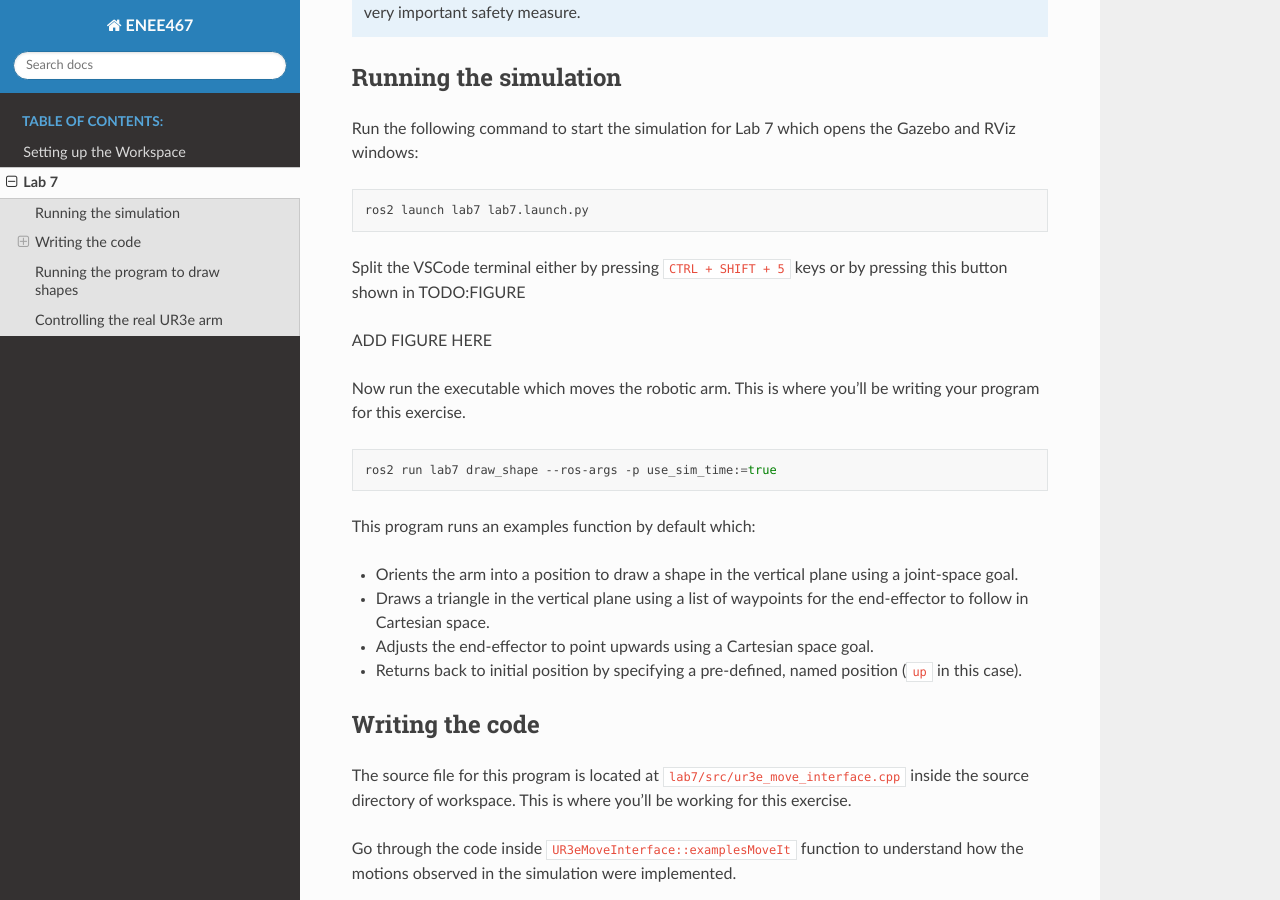
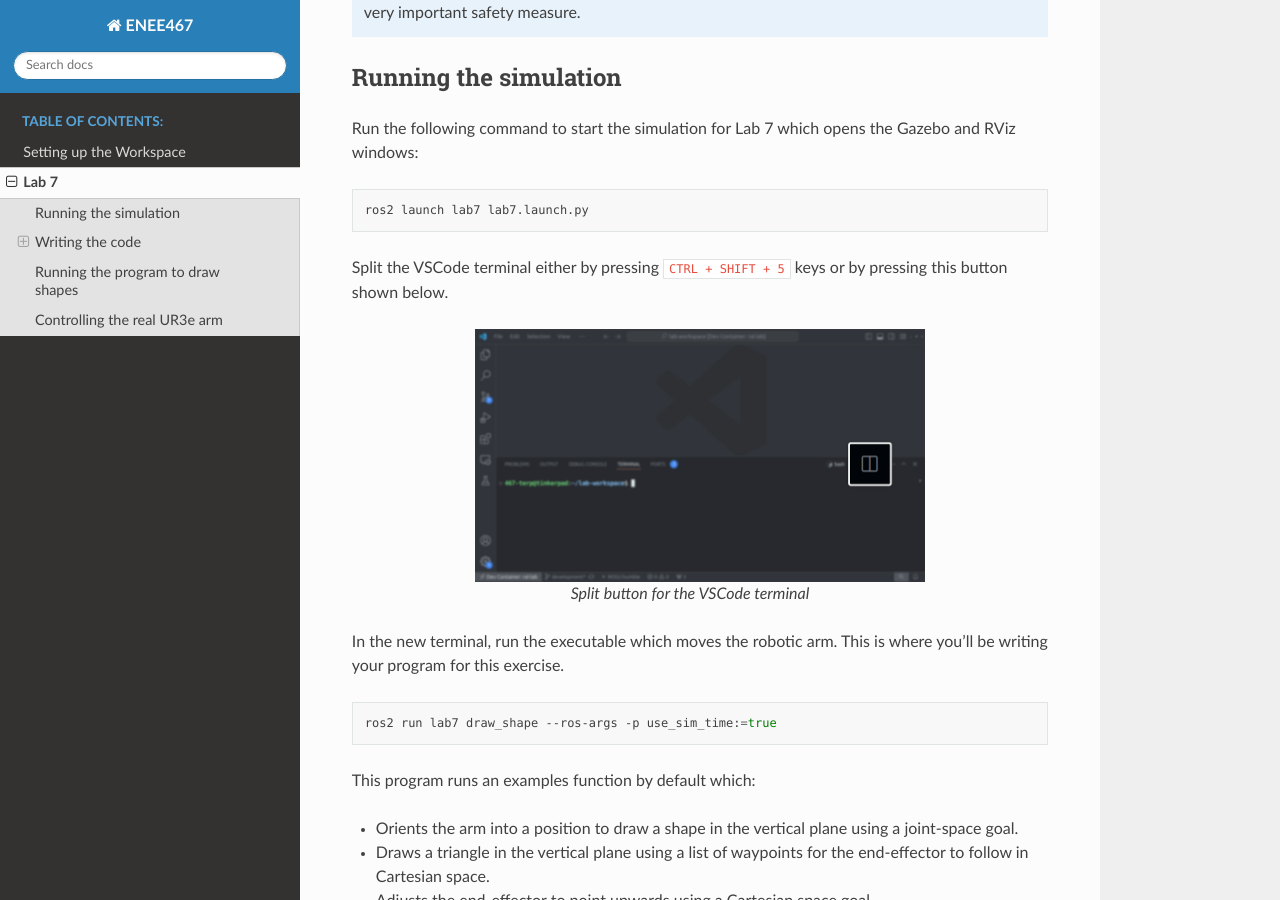
Before and after one commit to ENEE467/Getting_Started, a Sphinx documentation site: the page built from source/Lab7.rst, in a window 1280 px wide and 900 px high, scrolled down 416 px. Built offline with Sphinx 7.4.7 and the Read the Docs theme 3.1.0, drawn with Linux system fonts in a browser that asks for light colours; pages that are not in the unit, such as notebooks, are missing from menus; some of the changed text lies outside the part shown.

Commit message:
Added pictures

```diff
--- a/source/Lab7.rst
+++ b/source/Lab7.rst
@@ -31,12 +31,16 @@
   ros2 launch lab7 lab7.launch.py
 
 Split the VSCode terminal either by pressing ``CTRL + SHIFT + 5`` keys or by pressing this button
-shown in TODO:FIGURE
+shown below.
 
-ADD FIGURE HERE
+.. figure:: images/bash-split-button.png
+   :width: 450
+   :align: center
 
-Now run the executable which moves the robotic arm. This is where you'll be writing your program for
-this exercise.
+   Split button for the VSCode terminal
+
+In the new terminal, run the executable which moves the robotic arm. This is where you'll be writing
+your program for this exercise.
 
 .. code-block:: bash
 
@@ -127,9 +131,14 @@
 Controlling the real UR3e arm
 ^^^^^^^^^^^^^^^^^^^^^^^^^^^^^
 
-Start the robot by first turning on the `Teach Pendant <Teach Pendant Pic_>`_, and then
-booting the arm by pressing the ``Start Robot`` button at the bottom-left part of the screen on the
-Teach Pendant.
+Start the robot by first turning on the `Teach Pendant <Teach Pendant Pic_>`_, press the initialize
+button at the bottom-left part of the screen and then press ``START`` to release the brakes.
+
+.. figure:: images/start-robot.png
+   :width: 450
+   :align: center
+
+   Initializing the arm
 
 Then on the lab computer, launch Lab 7 with the ``sim`` argument set to ``false``.
 
@@ -142,7 +151,13 @@
 The arm shown in RViz sits in the upright position if the ROS driver successfully communicates with
 UR3e. This might take some time.
 
-Then on the Teach Pendant, go to the ``Program`` section and start the ``ur3e_ros`` program.
+Then on the Teach Pendant, start the ``ur3e_ros`` program.
+
+.. figure:: images/start-program.png
+   :width: 450
+   :align: center
+
+   Starting the program to receive commands from lab computer
 
 Signs that the connection successfully established:
 
```
